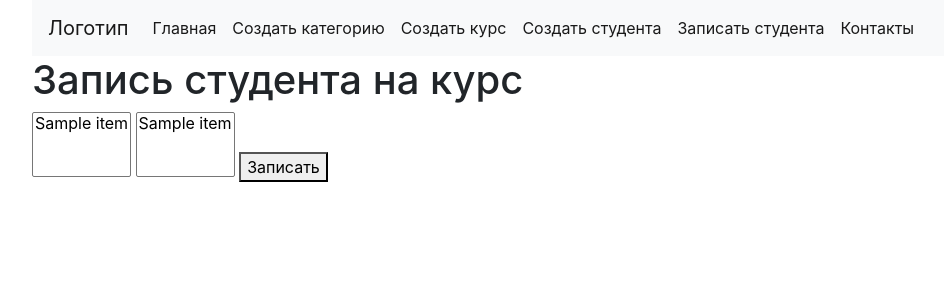
After one commit to dorican/fwsgi, a Python web app: template templates/add_student.html in a window 1280 px wide. The commit adds this page. Shown: the top 300 px of the page, without its empty margins (53-997 px from the left). Run offline with Jinja, Linux system fonts and the light colour scheme; the template is opened without the code that fills it: most values are stand-ins (such as "Sample title", 1, 10 or a date in 2020); some libraries are stand-ins or nearby versions.

Commit message:
add student

```diff
--- a/main.py
+++ b/main.py
@@ -3,14 +3,14 @@
 
 from wavy import Application
 import views
-from views import StudentCreateView
-
+from views import StudentCreateView, AddStudentByCourseCreateView
 
 urlpatterns = {
     '/': views.main_view,
     # '/about/': views.about_view,
     '/create-category/': views.create_category,
     '/create-student/': StudentCreateView(),
+    '/add-student/': AddStudentByCourseCreateView(),
     '/create-course/': views.create_course,
     '/contact/': views.contact_view
 }
--- a/models.py
+++ b/models.py
@@ -34,6 +34,11 @@ class Course(PrototypeMixin):
         self.name = name
         self.category = category
         self.category.courses.append(self)
+        self.students = []
+
+    def add_student(self, student: Student):
+        self.students.append(student)
+        student.courses.append(self)
 
 
 class InteractiveCourse(Course):
--- /dev/null
+++ b/templates/add_student.html
@@ -0,0 +1,20 @@
+{% extends "base.html" %}
+
+{% block title %}Запись студента{% endblock %}
+
+{% block content %}
+<h1>Запись студента на курс</h1>
+<form method="post">
+    <select size="3" name="course_name">
+        {% for item in courses %}
+        <option value="{{item.name}}">{{item.name}}</option>
+        {% endfor %}
+    </select>
+    <select size="3" name="student_name">
+        {% for item in students %}
+        <option value="{{item.name}}">{{item.name}}</option>
+        {% endfor %}
+    </select>
+    <button type="submit">Записать</button>
+</form>
+{% endblock %}
--- a/templates/includes/menu.html
+++ b/templates/includes/menu.html
@@ -18,6 +18,9 @@
             </li>
             <li class="nav-item active">
                 <a class="nav-link" href="/create-student/">Создать студента</a>
+            </li>
+            <li class="nav-item active">
+                <a class="nav-link" href="/add-student/">Записать студента</a>
             </li>
             <li class="nav-item active">
                 <a class="nav-link" href="/contact/">Контакты</a>
```
Also changed, not shown: views.py (+18 -0 lines).
